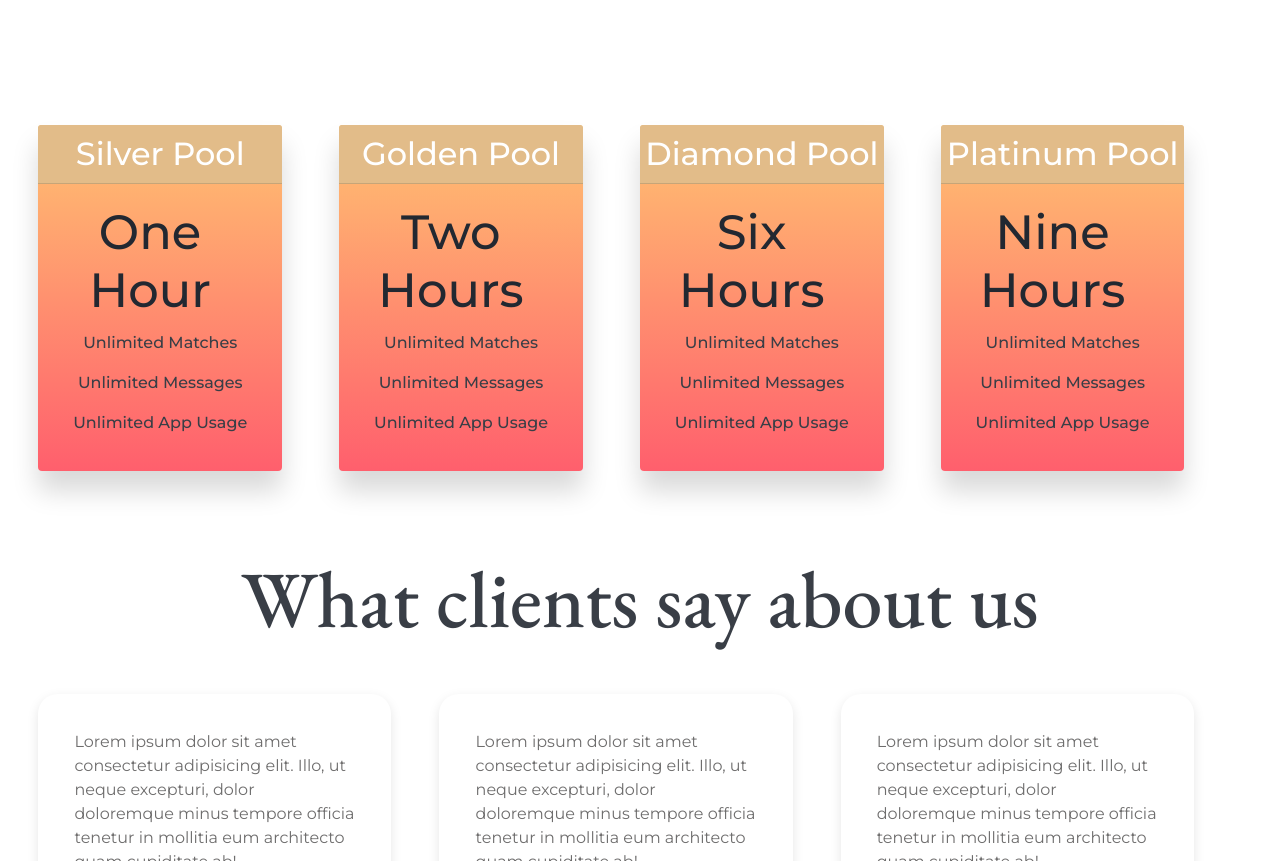
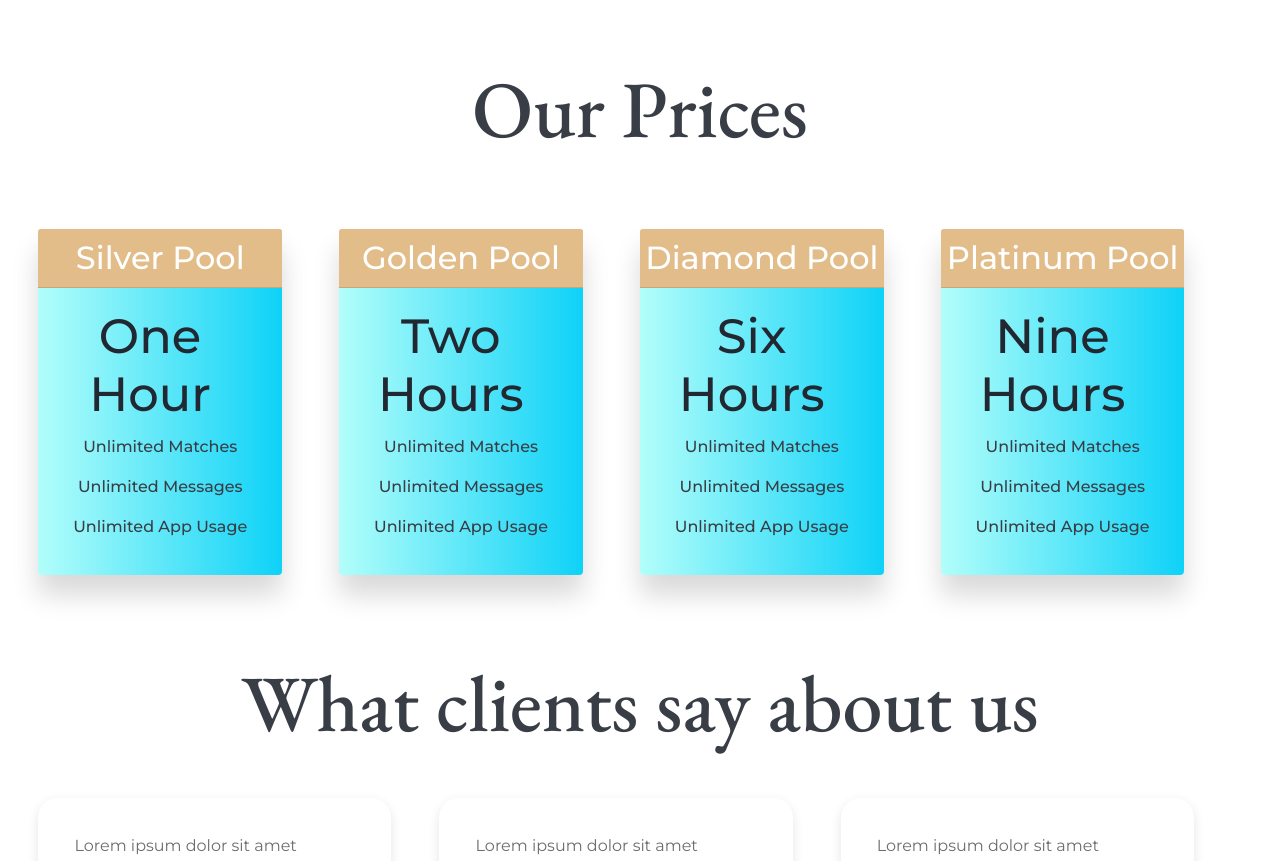
Before and after one commit to Mahiramodi/peddlars, a plain HTML site: page index.html in a window 1280 px wide. Shown: the part 1780-2641 px from the top of the page. Drawn offline with nearby package versions, Linux system fonts and the light colour scheme; some packages are replaced by stand-ins of ours; no server answers; a script that the page names is missing.

Commit message:
styling2

```diff
--- a/cs/style.css
+++ b/cs/style.css
@@ -184,7 +184,7 @@ body {
     width: 90%;
     border: solid #222831;
     border: 0;
-    background: linear-gradient(to top, #ff5f6d, #ffc371);
+    background: linear-gradient(to right, #b2fefa, #0ed2f7);
     box-shadow: 0 20px 27px rgba(0, 0, 0, 0.151);
 }
 
--- a/index.html
+++ b/index.html
@@ -145,7 +145,9 @@
     </div>
     </section>
     <!-- rate cards -->
+    <h1 class="feedback-title">Our Prices</h1>
     <div class="rate row">
+
         <div class="col-lg-3 col-md-6 col-sm-12">
             <div class="card text-white mb-3" data-tilt data-tilt-glare="true">
                 <div class="card-header">Silver Pool</div>
```
